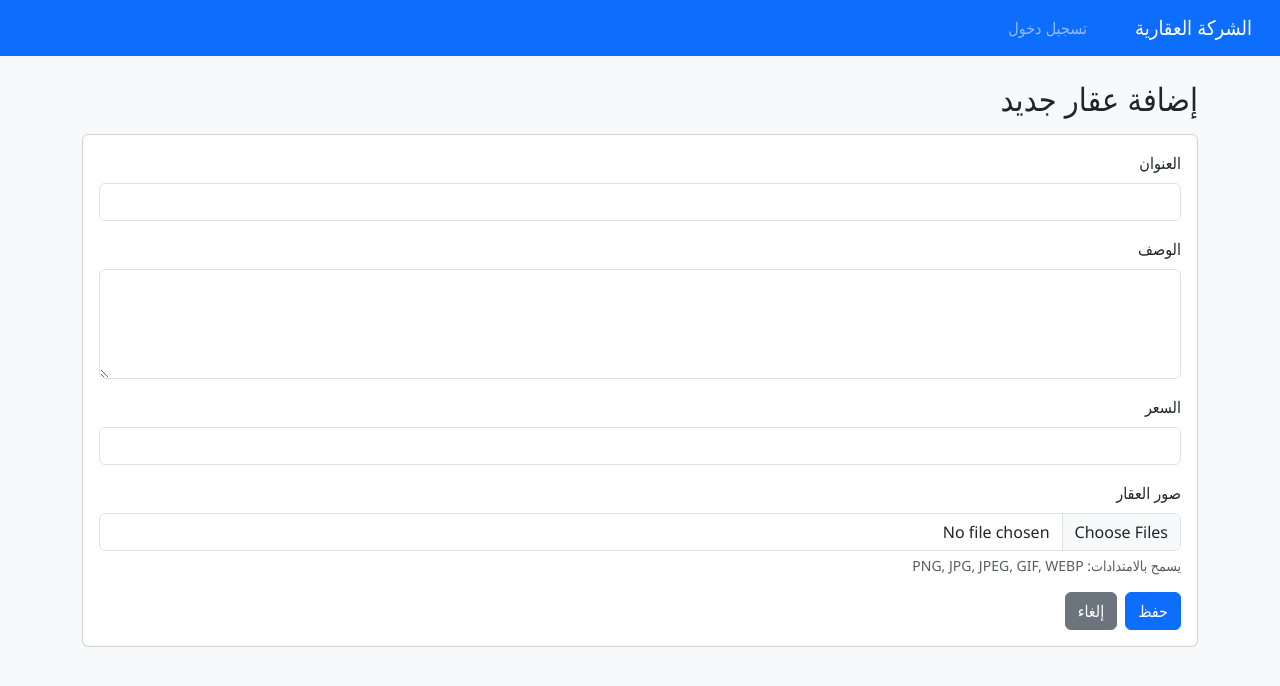
After one commit to realestatefuad1997-afk/realestate, a Flask app: page /properties/new in a window 1280 px wide. The commit adds this page. Shown: the top 686 px of the page. Run offline with Flask 3, Linux system fonts and the light colour scheme.

Commit message:
feat: Add property image upload and display (#19)
Co-authored-by: Cursor Agent <cursoragent@cursor.com>

```diff
--- a/app/templates/employee/dashboard.html
+++ b/app/templates/employee/dashboard.html
@@ -1,7 +1,10 @@
 {% extends 'base.html' %}
 {% block title %}{{ _('Employee Dashboard') }}{% endblock %}
 {% block content %}
-<h3 class="mb-3">{{ _('Employee Dashboard') }}</h3>
+<div class="d-flex justify-content-between align-items-center mb-3">
+  <h3 class="mb-0">{{ _('Employee Dashboard') }}</h3>
+  <a class="btn btn-success" href="{{ url_for('employee.properties_create') }}">{{ _('Add Property') }}</a>
+</div>
 <div class="row">
   <div class="col-md-6">
     <h5>{{ _('Recent Properties') }}</h5>
--- a/realestate_project/app/properties/routes.py
+++ b/realestate_project/app/properties/routes.py
@@ -1,8 +1,63 @@
-from flask import render_template
+import os
+from uuid import uuid4
+from flask import render_template, request, redirect, url_for, current_app, flash
 from . import properties_bp
-from ..models import Property
+from ..models import Property, PropertyImage
+from ..extensions import db
 
 @properties_bp.route("/")
 def list_properties():
     props = Property.query.all()
     return render_template("dashboard.html", properties=props)
+
+
+def _allowed_file(filename: str) -> bool:
+    if "." not in filename:
+        return False
+    ext = filename.rsplit(".", 1)[1].lower()
+    return ext in current_app.config.get("ALLOWED_IMAGE_EXTENSIONS", set())
+
+
+@properties_bp.route("/new", methods=["GET", "POST"])
+def create_property():
+    if request.method == "POST":
+        title = request.form.get("title", "").strip()
+        description = request.form.get("description", "").strip()
+        price_raw = request.form.get("price", "").strip()
+
+        if not title:
+            flash("العنوان مطلوب", "warning")
+            return redirect(url_for("properties.create_property"))
+
+        try:
+            price = float(price_raw) if price_raw else None
+        except ValueError:
+            flash("قيمة السعر غير صحيحة", "warning")
+            return redirect(url_for("properties.create_property"))
+
+        new_prop = Property(title=title, description=description, price=price)
+        db.session.add(new_prop)
+        db.session.flush()  # للحصول على ID قبل الحفظ النهائي
+
+        files = request.files.getlist("images")
+        upload_dir = current_app.config.get("UPLOAD_FOLDER")
+        os.makedirs(upload_dir, exist_ok=True)
+        saved_any = False
+        for f in files:
+            if not f or f.filename == "":
+                continue
+            if not _allowed_file(f.filename):
+                flash(f"صيغة غير مدعومة: {f.filename}", "warning")
+                continue
+            ext = f.filename.rsplit(".", 1)[1].lower()
+            unique_name = f"{uuid4().hex}.{ext}"
+            dest_path = os.path.join(upload_dir, unique_name)
+            f.save(dest_path)
+            db.session.add(PropertyImage(property_id=new_prop.id, filename=unique_name))
+            saved_any = True
+
+        db.session.commit()
+        flash("تم إضافة العقار بنجاح" + (" مع صور" if saved_any else ""), "success")
+        return redirect(url_for("properties.list_properties"))
+
+    return render_template("properties/new_property.html")
--- /dev/null
+++ b/realestate_project/app/templates/properties/new_property.html
@@ -0,0 +1,27 @@
+{% extends "base.html" %}
+{% block content %}
+  <h2 class="mb-3">إضافة عقار جديد</h2>
+  <form method="post" enctype="multipart/form-data" class="card p-3">
+    <div class="mb-3">
+      <label class="form-label">العنوان</label>
+      <input type="text" name="title" class="form-control" required>
+    </div>
+    <div class="mb-3">
+      <label class="form-label">الوصف</label>
+      <textarea name="description" class="form-control" rows="4"></textarea>
+    </div>
+    <div class="mb-3">
+      <label class="form-label">السعر</label>
+      <input type="number" step="0.01" name="price" class="form-control">
+    </div>
+    <div class="mb-3">
+      <label class="form-label">صور العقار</label>
+      <input type="file" name="images" class="form-control" accept="image/*" multiple>
+      <div class="form-text">يسمح بالامتدادات: PNG, JPG, JPEG, GIF, WEBP</div>
+    </div>
+    <div class="d-flex gap-2">
+      <button type="submit" class="btn btn-primary">حفظ</button>
+      <a href="{{ url_for('properties.list_properties') }}" class="btn btn-secondary">إلغاء</a>
+    </div>
+  </form>
+{% endblock %}
--- a/realestate_project/config.py
+++ b/realestate_project/config.py
@@ -8,3 +8,8 @@ class Config:
     # قاعدة بيانات SQLite داخل مجلد المشروع
     SQLALCHEMY_DATABASE_URI = f"sqlite:///{os.path.join(BASE_DIR, 'site.db')}"
     SQLALCHEMY_TRACK_MODIFICATIONS = False
+    # Upload settings (inside app/static/uploads)
+    APP_DIR = os.path.join(BASE_DIR, 'app')
+    UPLOAD_FOLDER = os.path.join(APP_DIR, 'static', 'uploads')
+    MAX_CONTENT_LENGTH = 10 * 1024 * 1024  # 10MB limit
+    ALLOWED_IMAGE_EXTENSIONS = {"png", "jpg", "jpeg", "gif", "webp"}
```
Also changed, not shown: app/templates/employee/properties_list.html (+14 -2 lines), realestate_project/app/models.py (+14 -0 lines), realestate_project/app/templates/dashboard.html (+7 -1 lines), app/translations/ar/LC_MESSAGES/messages.po.
